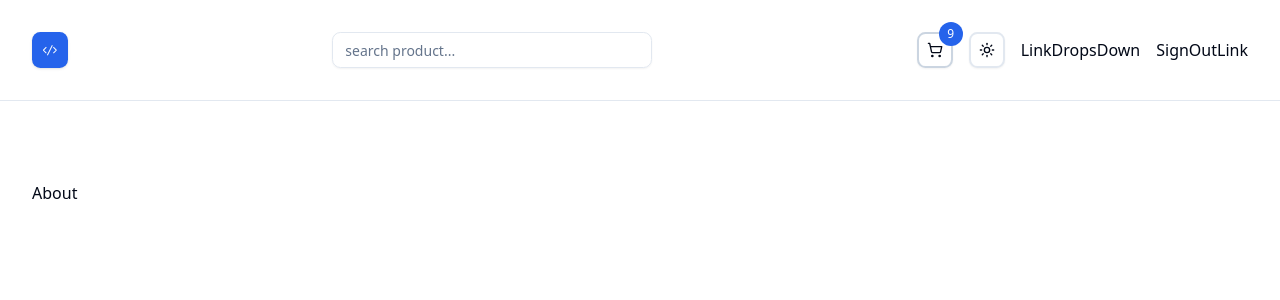
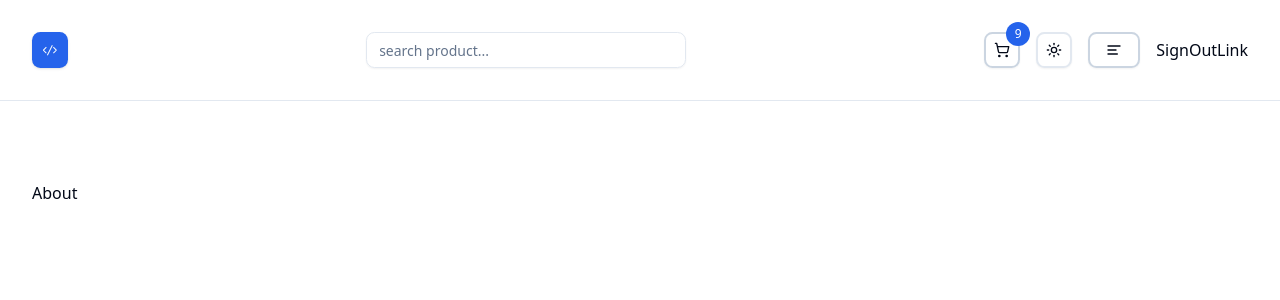
Before and after one commit to FatPat117/Next-Store, a Next.js app: page /about in a window 1280 px wide. Shown: the top 300 px of the page. Built offline with nearby package versions, Linux system fonts and the light colour scheme.

Commit message:
LinksDropdown Component

```diff
--- a/components/navbar/LinksDropDown.tsx
+++ b/components/navbar/LinksDropDown.tsx
@@ -1,5 +1,38 @@
-const LinksDropDown = () => {
-        return <div>LinkDropsDown</div>;
-};
+import {
+        DropdownMenu,
+        DropdownMenuContent,
+        DropdownMenuItem,
+        DropdownMenuTrigger,
+} from "@/components/ui/dropdown-menu";
+import { links } from "@/utils/links";
+import Link from "next/link";
+import { LuAlignLeft } from "react-icons/lu";
+import { Button } from "../ui/button";
+
+function LinksDropDown() {
+        return (
+                <DropdownMenu>
+                        <DropdownMenuTrigger asChild>
+                                <Button
+                                        variant="outline"
+                                        className="flex gap-4 max-w-[100px] border-2 border-slate-300 dark:border-slate-700 shadow-sm"
+                                >
+                                        <LuAlignLeft className="w-6 h-6" />
+                                </Button>
+                        </DropdownMenuTrigger>
+                        <DropdownMenuContent className="w-40" align="start" sideOffset={10}>
+                                {links.map((link) => {
+                                        return (
+                                                <DropdownMenuItem key={link.href}>
+                                                        <Link href={link.href} className="capitalize w-full">
+                                                                {link.label}
+                                                        </Link>
+                                                </DropdownMenuItem>
+                                        );
+                                })}
+                        </DropdownMenuContent>
+                </DropdownMenu>
+        );
+}
 
 export default LinksDropDown;
--- /dev/null
+++ b/utils/links.ts
@@ -0,0 +1,13 @@
+type NavLink = {
+        href: string;
+        label: string;
+};
+
+export const links: NavLink[] = [
+        { href: "/", label: "home" },
+        { href: "/about", label: "about" },
+        { href: "/products", label: "products" },
+        { href: "/favorites", label: "favorites" },
+        { href: "/cart", label: "cart" },
+        { href: "/orders", label: "orders" },
+];
```
